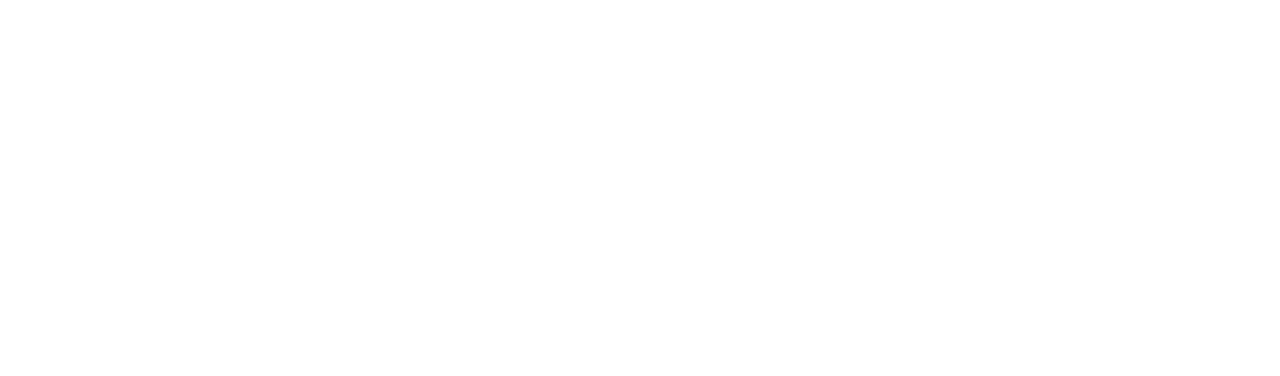
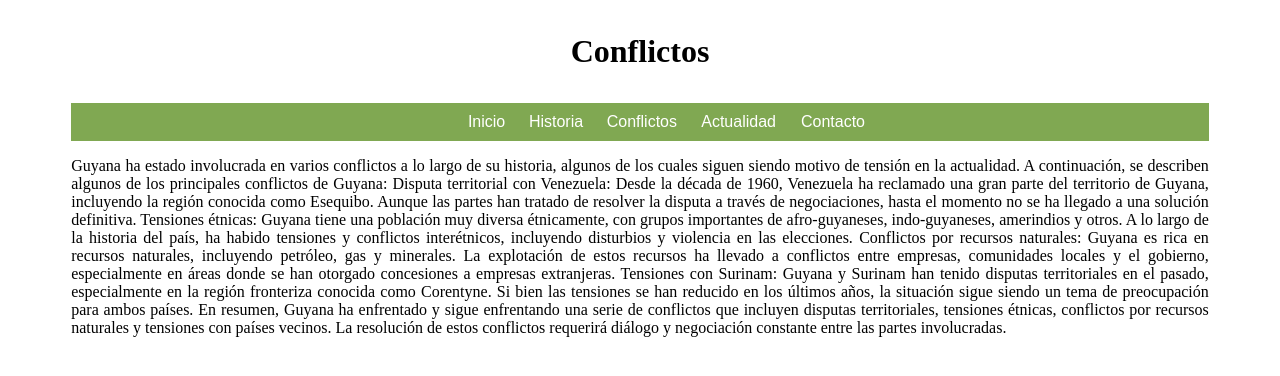
Before and after one commit to Gduranv/ejercicio1, a plain HTML site: page conflictos.html in a window 1280 px wide. Drawn offline with Linux system fonts and the light colour scheme.

Commit message:
Changes to be committed:     modified:   actualidad.html 	new file:   assets/css/styles.css 	new file:   assets/img/bandera.png 	modified:   conflictos.html 	modified:   contacto.html 	modified:   historia.html 	modified:   index.html

```diff
--- a/actualidad.html
+++ b/actualidad.html
@@ -0,0 +1,28 @@
+<!DOCTYPE html>
+<html lang="en">
+<head>
+    <meta charset="UTF-8">
+    <meta http-equiv="X-UA-Compatible" content="IE=edge">
+    <meta name="viewport" content="width=}, initial-scale=1.0">
+    <title>Guyana</title>
+    <link rel="stylesheet" href="assets/css/styles.css">
+</head>
+
+<div class="container">
+    <h1>Guyana</h1>
+
+
+<nav>
+    <ul>
+
+        <li><a href="index.html">Inicio</a></li>
+        <li><a href="historia.html">Historia</a></li>
+        <li><a href="conflictos.html">Conflictos</a></li>
+        <li><a href="actualidad.html">Actualidad</a></li>
+        <li><a href="contacto.html">Contacto</a></li>
+
+    </ul>
+
+</nav>
+
+</div>
--- /dev/null
+++ b/assets/css/styles.css
@@ -0,0 +1,51 @@
+h1{
+    text-align: center;
+    padding: 1%;
+}
+
+.container{
+    width: 90%;
+    margin: auto;
+}
+
+p{
+    text-align: justify;
+}
+
+
+nav{
+    background-color: #80a852;
+    width: 100%;
+    margin: auto;
+    padding: auto;
+    text-align: center;
+    font-family: Arial, Helvetica, sans-serif;
+}
+
+
+nav ol{
+    display: inline-block;
+    list-style: none;
+    text-align: center;
+    background-color: #9bad8a;
+    padding: 0;
+    margin: 0;
+}
+
+nav li{
+    display: inline-block;
+}
+
+nav a{
+    text-decoration: none;
+    width: 90%;
+    display: block;
+    padding: 10px;
+    color: white;
+    float: center;
+}
+
+nav ul li a:hover{
+    background-color: rgb(211, 231, 93);
+    color: black;
+}
--- a/conflictos.html
+++ b/conflictos.html
@@ -0,0 +1,44 @@
+<!DOCTYPE html>
+<html lang="en">
+<head>
+    <meta charset="UTF-8">
+    <meta http-equiv="X-UA-Compatible" content="IE=edge">
+    <meta name="viewport" content="width=}, initial-scale=1.0">
+    <title>Guyana</title>
+    <link rel="stylesheet" href="assets/css/styles.css">
+</head>
+
+<div class="container">
+    <h1>Conflictos</h1>
+
+
+<nav>
+    <ul>
+
+        <li><a href="index.html">Inicio</a></li>
+        <li><a href="historia.html">Historia</a></li>
+        <li><a href="conflictos.html">Conflictos</a></li>
+        <li><a href="actualidad.html">Actualidad</a></li>
+        <li><a href="contacto.html">Contacto</a></li>
+
+    </ul>
+</nav>
+
+<div id="section">
+    <p>
+        Guyana ha estado involucrada en varios conflictos a lo largo de su historia, algunos de los cuales siguen siendo motivo de tensión en la actualidad. A continuación, se describen algunos de los principales conflictos de Guyana:
+
+        Disputa territorial con Venezuela: Desde la década de 1960, Venezuela ha reclamado una gran parte del territorio de Guyana, incluyendo la región conocida como Esequibo. Aunque las partes han tratado de resolver la disputa a través de negociaciones, hasta el momento no se ha llegado a una solución definitiva.
+
+        Tensiones étnicas: Guyana tiene una población muy diversa étnicamente, con grupos importantes de afro-guyaneses, indo-guyaneses, amerindios y otros. A lo largo de la historia del país, ha habido tensiones y conflictos interétnicos, incluyendo disturbios y violencia en las elecciones.
+
+        Conflictos por recursos naturales: Guyana es rica en recursos naturales, incluyendo petróleo, gas y minerales. La explotación de estos recursos ha llevado a conflictos entre empresas, comunidades locales y el gobierno, especialmente en áreas donde se han otorgado concesiones a empresas extranjeras.
+
+        Tensiones con Surinam: Guyana y Surinam han tenido disputas territoriales en el pasado, especialmente en la región fronteriza conocida como Corentyne. Si bien las tensiones se han reducido en los últimos años, la situación sigue siendo un tema de preocupación para ambos países.
+
+        En resumen, Guyana ha enfrentado y sigue enfrentando una serie de conflictos que incluyen disputas territoriales, tensiones étnicas, conflictos por recursos naturales y tensiones con países vecinos. La resolución de estos conflictos requerirá diálogo y negociación constante entre las partes involucradas.
+    </p>
+
+</div>
+
+</div>
```
Also changed, not shown: contacto.html (+27 -0 lines), historia.html (+39 -0 lines), index.html (+22 -3 lines), assets/img/bandera.png (added).
